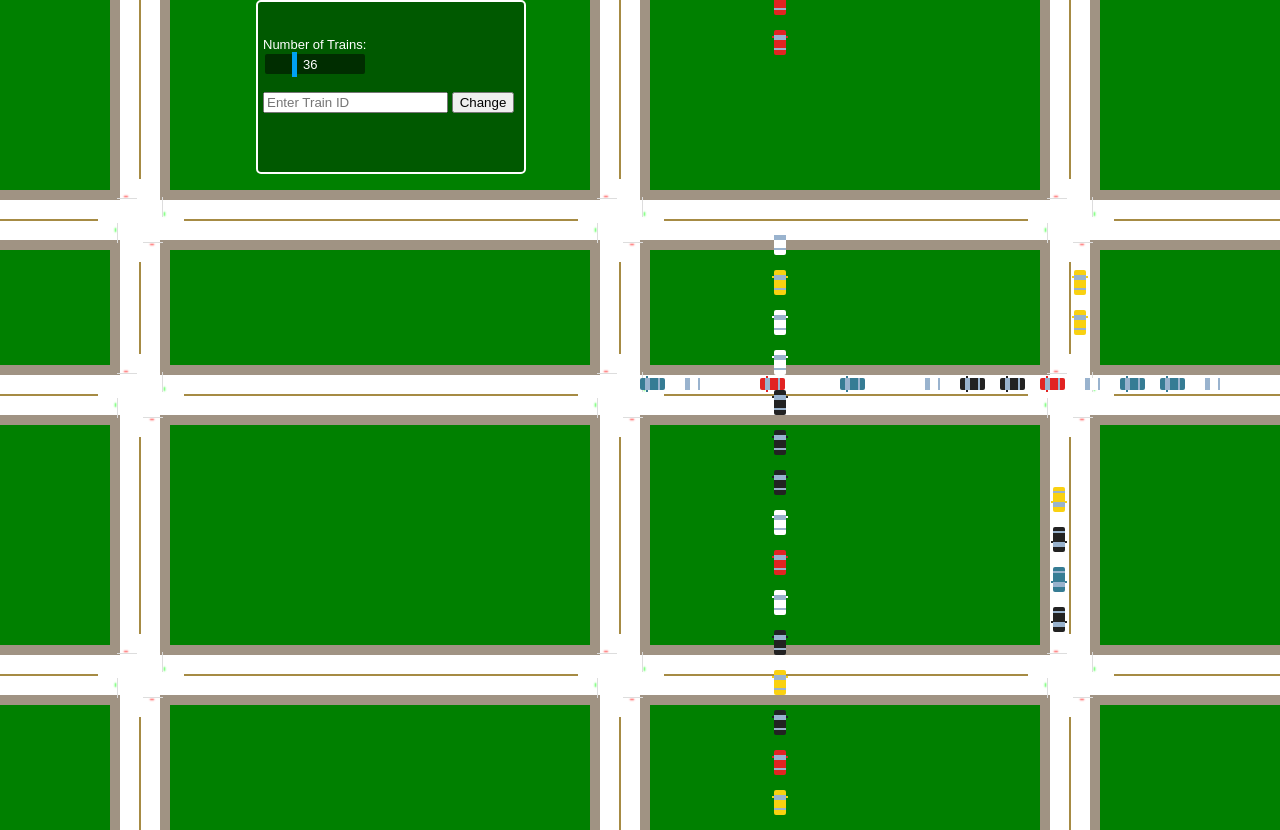
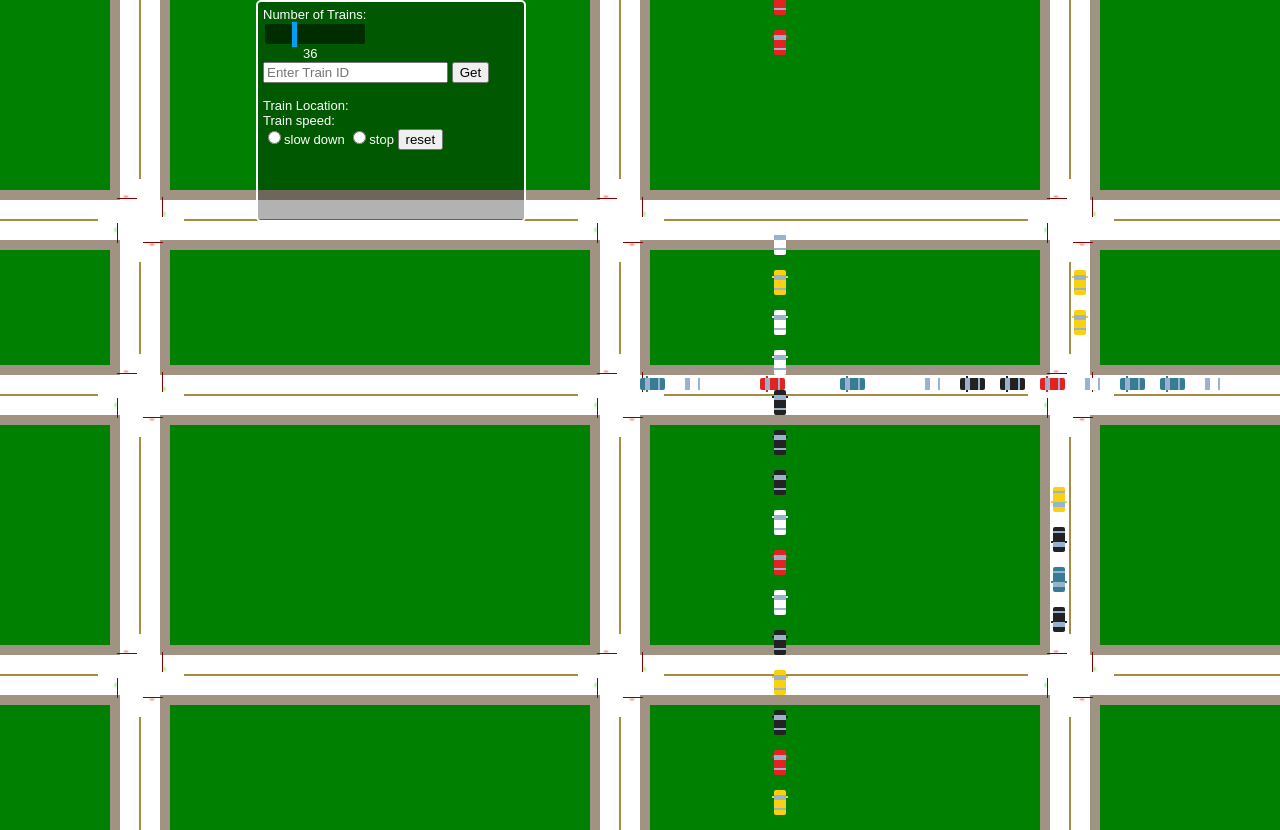
Before and after one commit to yazicienes/TrainSimulator, a plain HTML site: page index.html in a window 1280 px wide. Shown: the top 830 px of the page. Drawn offline with nearby package versions, Linux system fonts and the light colour scheme.

Commit message:
i location added

```diff
--- a/css/style.css
+++ b/css/style.css
@@ -12,7 +12,7 @@ canvas{
 .box{
   position: fixed;
   width: 20%;
-  height: 20%;
+  height: 26%;
   background:rgba(0,0,0,0.3);
   top: 0px;
   padding: 5px;
@@ -57,7 +57,7 @@ input[type="range"]::-webkit-slider-thumb{
 
 .car_no{
   position: absolute;
-  top: 55px;
+  top: 20%;
   left: 45px;
   color: #fff;
 }
--- a/index.html
+++ b/index.html
@@ -11,14 +11,18 @@
 
 <canvas></canvas>
 <div class="box">
-  <br><br>
     Number of Trains:
   <br>
     <input type="range" max="100" min="10" value="36" onChange="init();">
       <span class="car_no">36</span>
   <br><br>
   <input type="text" id="trainId" placeholder="Enter Train ID"></input>
-  <input type="button" onclick="changeCarId()" value="Change"></input>
+  <input type="button" onclick="changeCarId()" value="Get"></input><br><br>
+  Train Location:<span id="location"></span><br>
+  Train speed:<span id="speed"></span><br>
+  <input type="radio" name="command">slow down</input>
+  <input type="radio" name="command">stop</input>
+  <input type="button" value="reset" onclick="reset()"></input>
 </div>
   <script src='http://cdnjs.cloudflare.com/ajax/libs/jquery/2.1.3/jquery.min.js'></script>
 
--- a/js/index.js
+++ b/js/index.js
@@ -1096,7 +1096,7 @@ if(run==true){
           ctx.shadowBlur = undefined;
         }
 
-        ctx.fillStyle = "#ddd";
+        ctx.fillStyle = "#800000";
         ctx.fillRect(this.x-3,this.y+this.height-(this.height/2)+3,1,(this.height/2));
       }
       //traffic lights (right)
@@ -1141,7 +1141,7 @@ if(run==true){
           ctx.shadowBlur = undefined;
         }
 
-        ctx.fillStyle = "#ddd";
+        ctx.fillStyle = "#800000";
         ctx.fillRect(this.x+this.width+2,this.y-3,1,(this.height/2));
       }
       //traffic lights (top)
@@ -1186,7 +1186,7 @@ if(run==true){
           ctx.shadowBlur = undefined;
         }
 
-        ctx.fillStyle = "#ddd";
+        ctx.fillStyle = "#800000";
         ctx.fillRect(this.x-3,this.y-2,(this.width/2),1);
       }
       //traffic lights (bottom)
@@ -1231,7 +1231,7 @@ if(run==true){
           ctx.shadowBlur = undefined;
         }
 
-        ctx.fillStyle = "#ddd";
+        ctx.fillStyle = "#800000";
         ctx.fillRect(this.x+(this.width/2)+3,this.y+this.height+2,(this.width/2),1);
       }
     }
@@ -1377,3 +1377,12 @@ if(run==true){
   init();
   animloop();
 }
+function  reset(){
+   var ele = document.getElementsByName("command");
+   for(var i=0;i<ele.length;i++)
+      ele[i].checked = false;
+}
+function  changeCarId(){
+  var speed = document.getElementById("speed").innerHTML="45km/hr";
+  var location = document.getElementById("location").innerHTML="X: 22, Y:54";
+}
```
